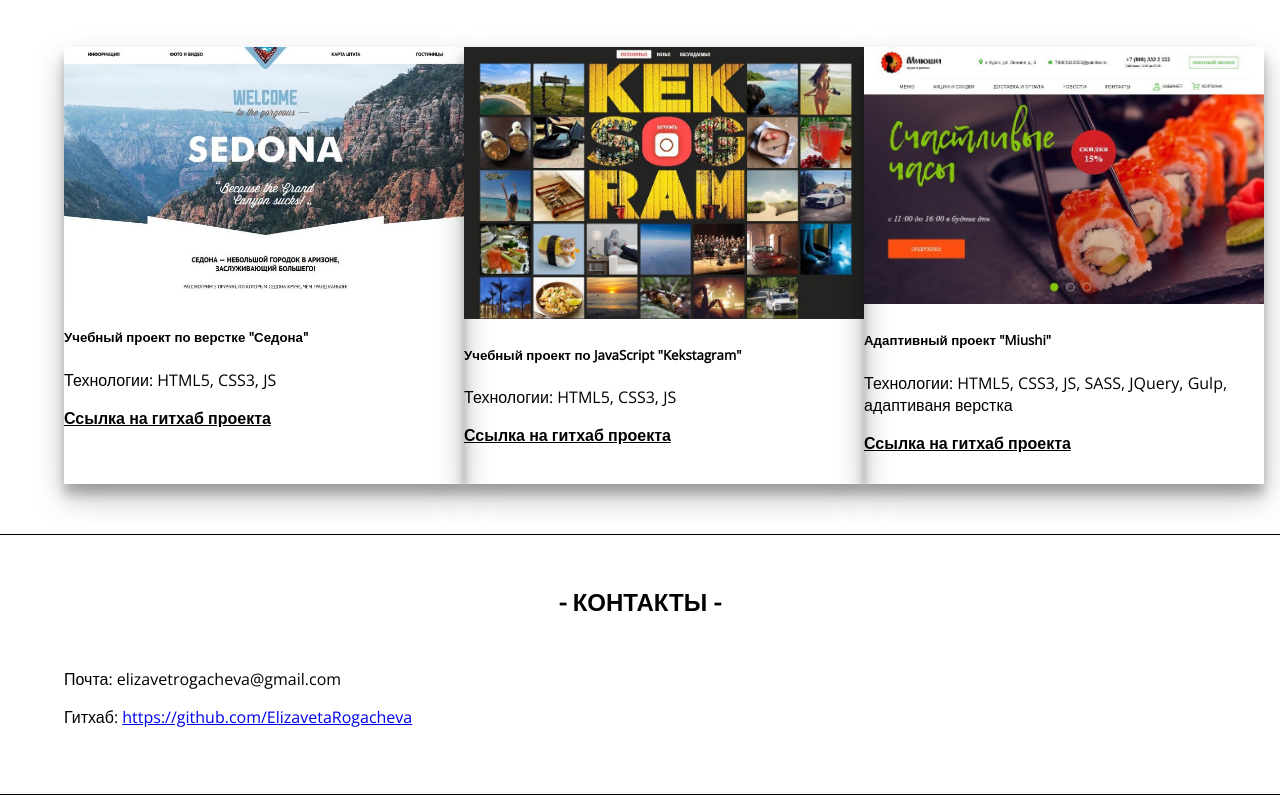
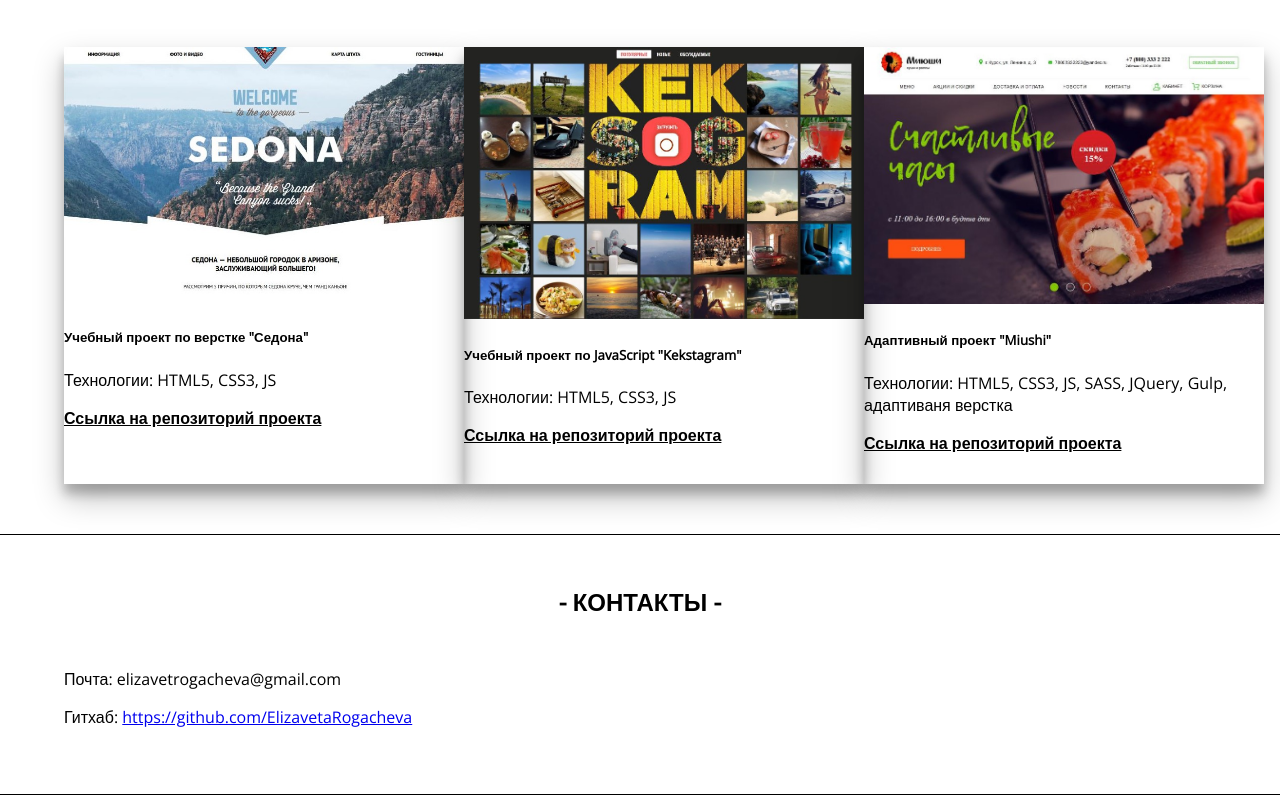
Before and after one commit to ElizavetaRogacheva/portfolio, a plain HTML site: page index.html in a window 1280 px wide. Shown: the part 1764-2559 px from the top of the page. Drawn offline with nearby package versions, Linux system fonts and the light colour scheme.

Commit message:
repo link

```diff
--- a/index.html
+++ b/index.html
@@ -81,7 +81,7 @@
                         </a>
                         <h5 class="work-item__title">Учебный проект по верстке "Седона"</h5>
                         <p class="work-item__desc">Технологии: HTML5, CSS3, JS</p>
-                        <a href="https://github.com/ElizavetaRogacheva/568001-sedona" class="work-item__link" target="_blank">Ссылка на гитхаб проекта</a>
+                        <a href="https://github.com/ElizavetaRogacheva/568001-sedona" class="work-item__link" target="_blank">Ссылка на репозиторий проекта</a>
                     </li>
                     <li class="work__item">
                             <a href="kekstagram/index.html" target="_blank" class="project__link">
@@ -89,7 +89,7 @@
                             </a>
                             <h5 class="work-item__title">Учебный проект по JavaScript "Kekstagram"</h5>
                             <p class="work-item__desc">Технологии: HTML5, CSS3, JS</p>
-                            <a href="https://github.com/ElizavetaRogacheva/568001-kekstagram" class="work-item__link" target="_blank">Ссылка на гитхаб проекта</a>
+                            <a href="https://github.com/ElizavetaRogacheva/568001-kekstagram" class="work-item__link" target="_blank">Ссылка на репозиторий проекта</a>
                     </li>
                     <li class="work__item">
                             <a href="miushi/index.html" target="_blank" class="project__link">
@@ -97,7 +97,7 @@
                             </a>
                             <h5 class="work-item__title">Адаптивный проект "Miushi"</h5>
                             <p class="work-item__desc">Технологии: HTML5, CSS3, JS, SASS, JQuery, Gulp, адаптиваня верстка</p>
-                            <a href="https://github.com/ElizavetaRogacheva/miushi-2" class="work-item__link" target="_blank">Ссылка на гитхаб проекта</a>
+                            <a href="https://github.com/ElizavetaRogacheva/miushi-2" class="work-item__link" target="_blank">Ссылка на репозиторий проекта</a>
                     </li>
                 </ul>
             </div>
```
